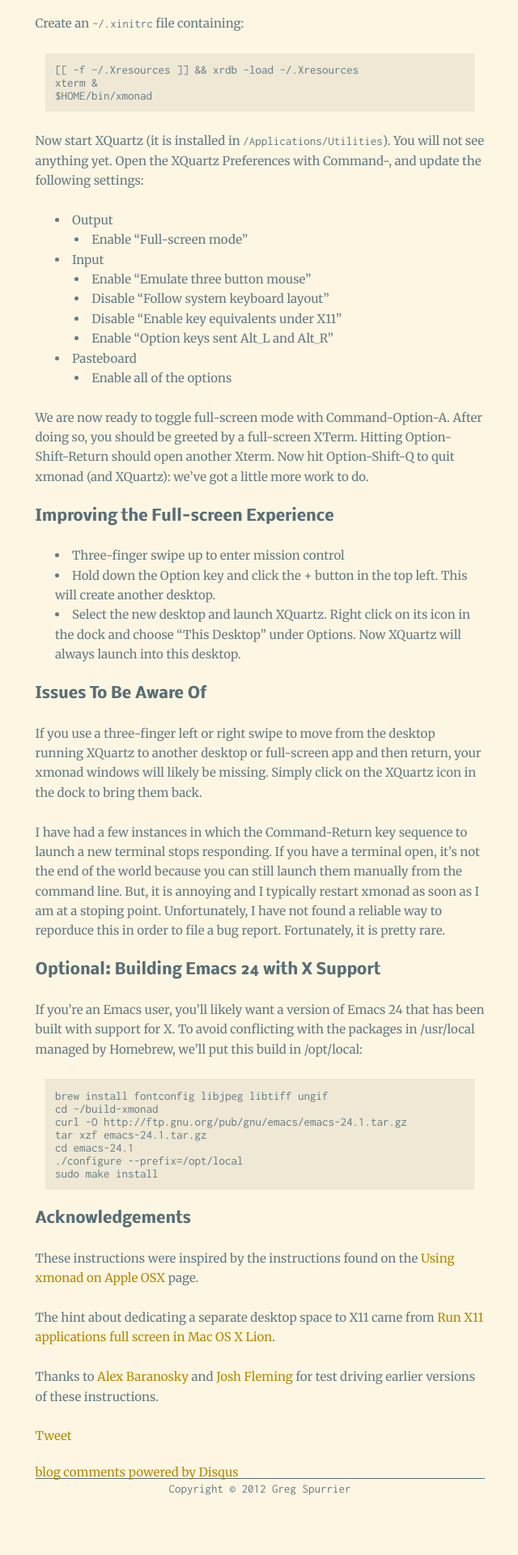
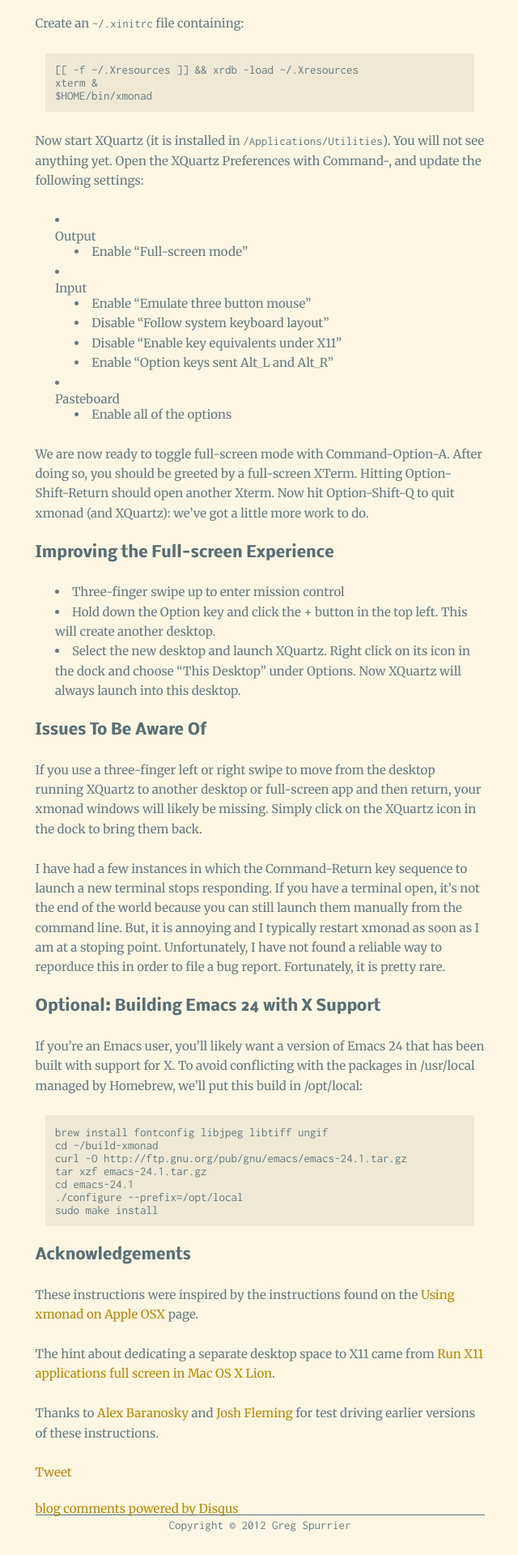
Before and after one commit to gregspurrier/gregspurrier.github.com, a Jekyll site: the page built from _posts/2012-06-27-xmonad-on-os-x-lion.markdown, in a window 1280 px wide. Shown: the part 1778-3698 px from the top of the page at 81% size, without its empty margins (319-959 px from the left). Built offline with Jekyll 4.4.1, drawn with Linux system fonts in a browser that asks for light colours; comment, search, counter and statistics services are not loaded; before the commit the page ends 3653 px from its top, so only the background shows below that.

Commit message:
Tweaks for list formatting

```diff
--- a/_sass/screen.scss
+++ b/_sass/screen.scss
@@ -73,6 +73,12 @@
    list-style-position: inside;
    margin-left: 1.625em;
    line-height: 1.625;
+}
+
+li p {
+   line-height: 1;
+   margin: 0;
+   padding: 0;
 }
 
 pre {
--- a/stylesheets/screen.css
+++ b/stylesheets/screen.css
@@ -130,6 +130,13 @@
 }
 
 /* line 78, ../_sass/screen.scss */
+li p {
+  line-height: 1;
+  margin: 0;
+  padding: 0;
+}
+
+/* line 84, ../_sass/screen.scss */
 pre {
   padding: 0.8125em;
   margin: 0.8125em;
@@ -137,31 +144,31 @@
   overflow: scroll;
 }
 
-/* line 85, ../_sass/screen.scss */
+/* line 91, ../_sass/screen.scss */
 code {
   font-family: Inconsolata, Monaco, monospace;
 }
 
-/* line 89, ../_sass/screen.scss */
+/* line 95, ../_sass/screen.scss */
 #page {
   margin: auto;
   max-width: 37em;
 }
 
-/* line 94, ../_sass/screen.scss */
+/* line 100, ../_sass/screen.scss */
 #header {
   text-align: center;
   padding-bottom: 0.375em;
   margin: 0.5em 0 0.5em 0;
 }
-/* line 99, ../_sass/screen.scss */
+/* line 105, ../_sass/screen.scss */
 #header h2 {
   font-family: Inconsolata, Monaco, monospace;
   font-size: 3em;
   line-height: 1em;
   margin: 0;
 }
-/* line 105, ../_sass/screen.scss */
+/* line 111, ../_sass/screen.scss */
 #header h3 {
   font-family: Inconsolata, Monaco, monospace;
   font-size: 1.5em;
@@ -169,41 +176,41 @@
   margin: 0;
 }
 
-/* line 113, ../_sass/screen.scss */
+/* line 119, ../_sass/screen.scss */
 #nav {
   margin-top: 1em;
   margin-bottom: 1em;
   border-top: 2px solid #586e75;
   border-bottom: 2px solid #586e75;
 }
-/* line 119, ../_sass/screen.scss */
+/* line 125, ../_sass/screen.scss */
 #nav #nav-inner {
   padding-top: 0.25em;
   text-align: center;
 }
-/* line 122, ../_sass/screen.scss */
+/* line 128, ../_sass/screen.scss */
 #nav #nav-inner li {
   display: inline;
   list-style-type: none;
   line-height: 1.375em;
 }
-/* line 126, ../_sass/screen.scss */
+/* line 132, ../_sass/screen.scss */
 #nav #nav-inner li a {
   color: #586e75;
 }
-/* line 131, ../_sass/screen.scss */
+/* line 137, ../_sass/screen.scss */
 #nav #nav-inner li + li {
   padding-left: 1.625em;
 }
 
-/* line 138, ../_sass/screen.scss */
+/* line 144, ../_sass/screen.scss */
 #content img {
   float: left;
   margin-right: 1em;
   border: 1px solid #586e75;
 }
 
-/* line 145, ../_sass/screen.scss */
+/* line 151, ../_sass/screen.scss */
 .dateline {
   font-size: 0.625em;
   line-height: 2.6;
@@ -211,22 +218,22 @@
   margin-bottom: 0;
 }
 
-/* line 152, ../_sass/screen.scss */
+/* line 158, ../_sass/screen.scss */
 .dateline + p {
   margin-top: 0;
 }
 
-/* line 156, ../_sass/screen.scss */
+/* line 162, ../_sass/screen.scss */
 .post + .post {
   border-top: 1px solid #586e75;
 }
 
-/* line 160, ../_sass/screen.scss */
+/* line 166, ../_sass/screen.scss */
 #footer {
   font-family: Inconsolata, Monaco, monospace;
   border-top: 1px solid #586e75;
 }
-/* line 164, ../_sass/screen.scss */
+/* line 170, ../_sass/screen.scss */
 #footer p {
   text-align: center;
   margin-top: 0;
```
Also changed, not shown: _posts/2012-06-27-xmonad-on-os-x-lion.markdown (+14 -9 lines).
